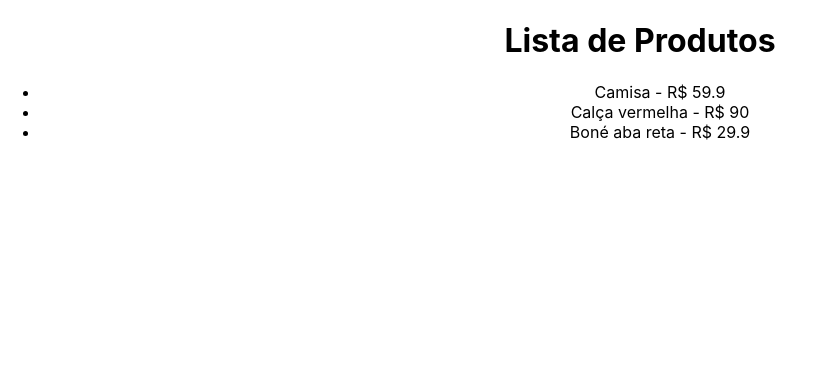
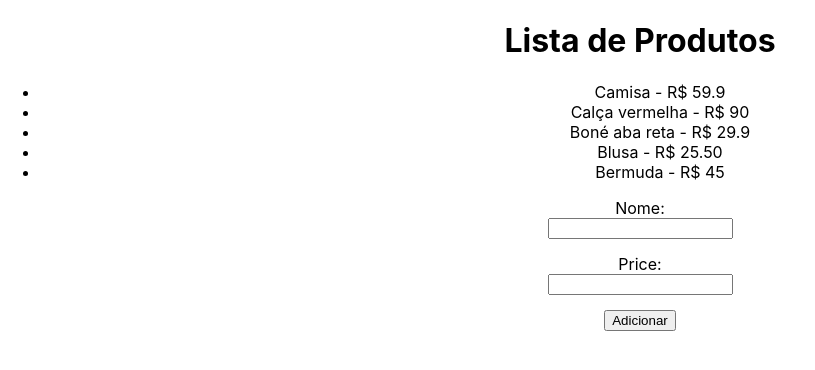
Before and after one commit to marcosfreiberger/httpreact, a React (Create React App) app: page / in a window 1280 px wide. Shown: the top 370 px of the page, without its empty margins (0-815 px from the left). Built offline with nearby package versions, Linux system fonts and the light colour scheme; data requests are answered from the project's data file.

Commit message:
Adicionando dados com React

```diff
--- a/data/db.json
+++ b/data/db.json
@@ -14,6 +14,16 @@
       "id": 3,
       "name": "Boné aba reta",
       "price": 29.9
+    },
+    {
+      "name": "Blusa",
+      "price": "25.50",
+      "id": 4
+    },
+    {
+      "name": "Bermuda",
+      "price": "45",
+      "id": 5
     }
   ]
 }
--- a/src/App.css
+++ b/src/App.css
@@ -36,3 +36,20 @@
     transform: rotate(360deg);
   }
 }
+
+.add-product {
+  border-top: 1px solid #000;
+}
+
+form {
+  display: flex;
+  flex-direction: column;
+  align-items: center;
+  justify-content: center;
+}
+
+form input {
+  display: flex;
+  flex-direction: column;
+  margin-bottom: 15px;
+}
--- a/src/App.js
+++ b/src/App.js
@@ -6,6 +6,9 @@
 
 function App() {
   const [products, setProducts] = useState([]);
+
+  const [name, setName] = useState('');
+  const [price, setPrice] = useState('');
 
   useEffect(() => {
     async function fetchData() {
@@ -19,6 +22,22 @@
     fetchData();
   }, []);
 
+  const handleSubmit = async (e) => {
+    e.preventDefault();
+
+    const product = {
+      name,
+      price,
+    }
+
+    const response = await fetch(url, {
+      method: 'POST',
+      headers: {
+        'Content-Type': 'application/json',
+      },
+      body: JSON.stringify(product),
+    })
+  }
 
   return (
     <div className="App">
@@ -30,6 +49,19 @@
           </li>
         ))}
       </ul>
+      <div className="add-products">
+        <form onSubmit={handleSubmit}>
+          <label>
+            Nome:
+            <input type="text" value={name} name={name} onChange={(e) => setName(e.target.value)} />
+          </label>
+          <label>
+            Price:
+            <input type="number" value={price} name={price} onChange={(e) => setPrice(e.target.value)} />
+          </label>
+          <input type="submit" value='Adicionar' />
+        </form>
+      </div>
     </div>
   );
 }
```
